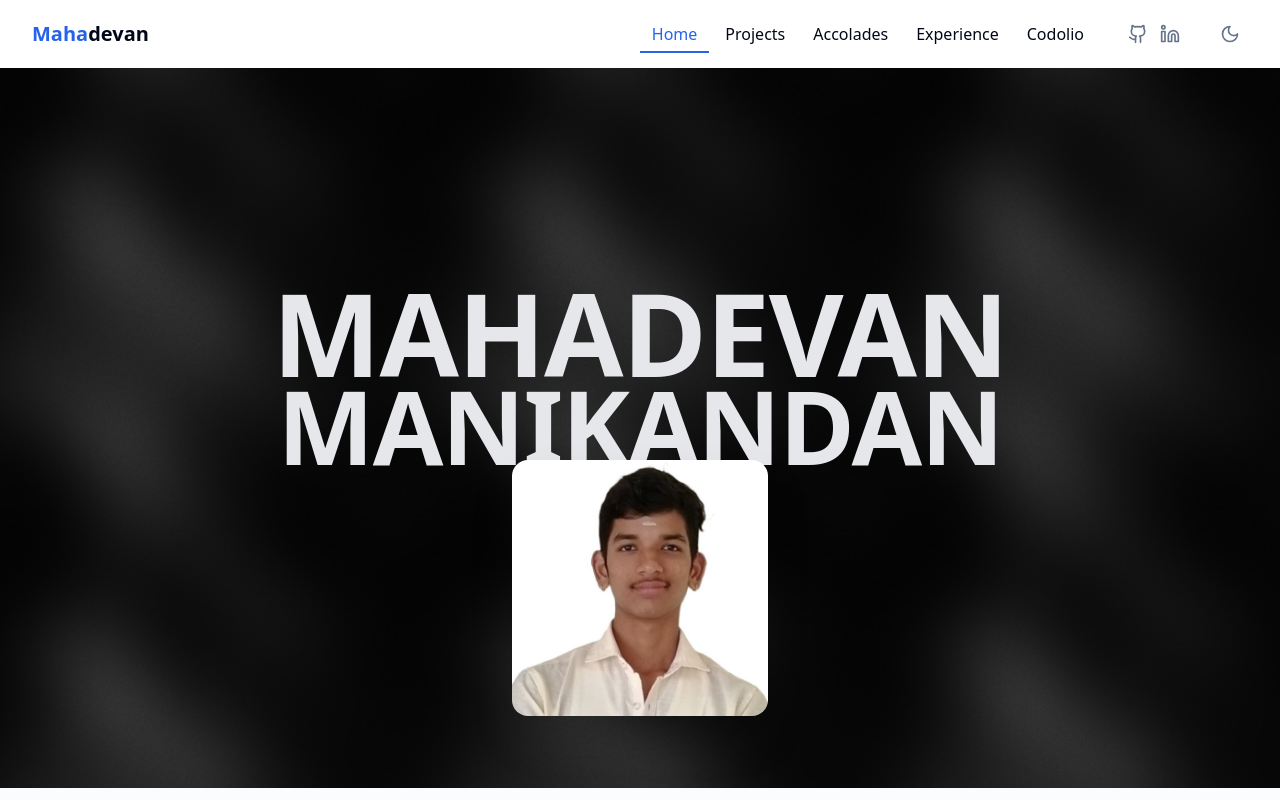
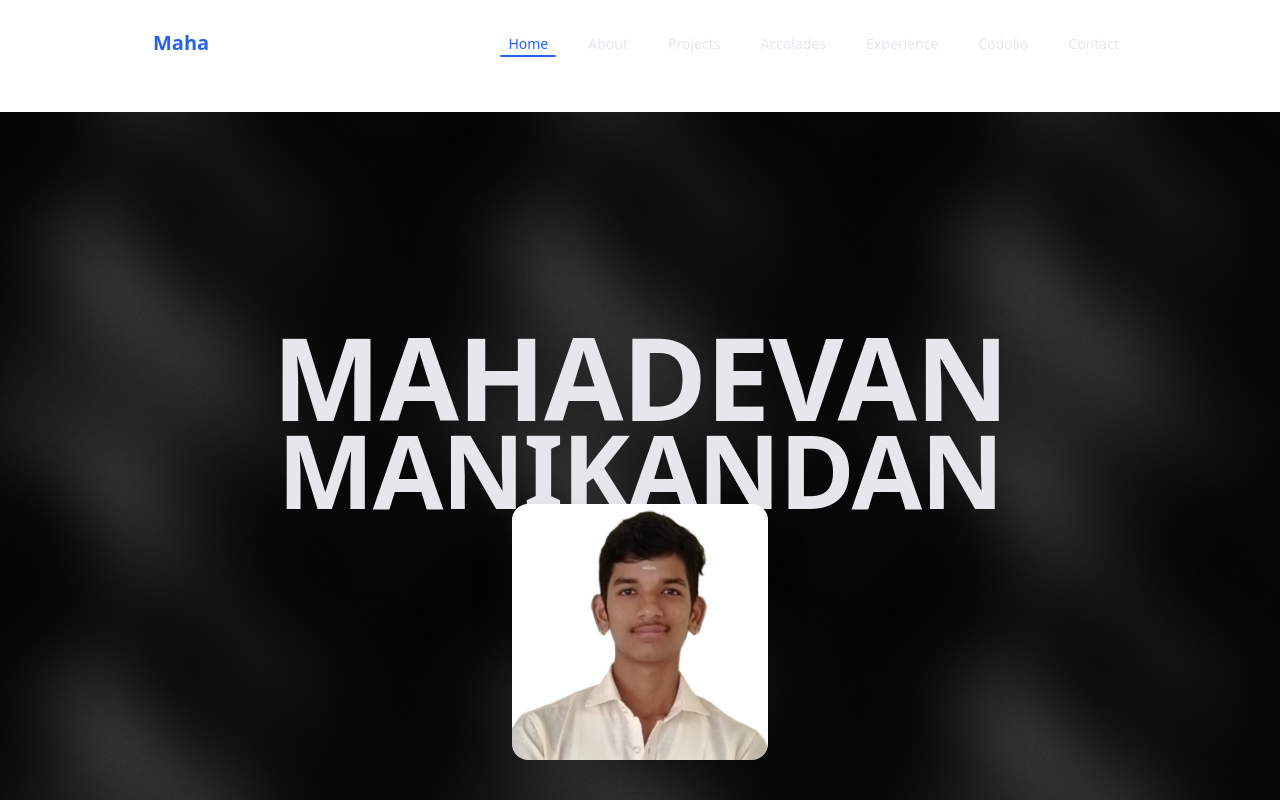
Before and after one commit to Mahadevan2005/Latest_Portfolio, a React (Vite) app: page / in a window 1280 px wide. Shown: the top 800 px of the page. Built offline with nearby package versions, Linux system fonts and the light colour scheme.

Commit message:
Navbar.tsx Updated

```diff
--- a/src/components/Layout/Navbar.tsx
+++ b/src/components/Layout/Navbar.tsx
@@ -1,78 +1,57 @@
-import { useState, useEffect } from 'react';
-import { NavLink } from 'react-router-dom';
-import { Menu, X, Moon, Sun, Github, Linkedin} from 'lucide-react';
-import { useTheme } from '../../context/ThemeContext';
-import { motion, AnimatePresence } from 'framer-motion';
+import { useState, useEffect } from "react";
+import { NavLink } from "react-router-dom";
+import { motion, AnimatePresence } from "framer-motion";
+import { Menu, X } from "lucide-react";
 
 const Navbar = () => {
+  const [scrolled, setScrolled] = useState(false);
   const [isOpen, setIsOpen] = useState(false);
-  const [scrolled, setScrolled] = useState(false);
-  const { theme, toggleTheme } = useTheme();
 
-  // Handle scroll effect
   useEffect(() => {
-    const handleScroll = () => {
-      if (window.scrollY > 20) {
-        setScrolled(true);
-      } else {
-        setScrolled(false);
-      }
-    };
-
-    window.addEventListener('scroll', handleScroll);
-    return () => window.removeEventListener('scroll', handleScroll);
+    const handleScroll = () => setScrolled(window.scrollY > 20);
+    window.addEventListener("scroll", handleScroll);
+    return () => window.removeEventListener("scroll", handleScroll);
   }, []);
 
-  // Close mobile menu on resize
-  useEffect(() => {
-    const handleResize = () => {
-      if (window.innerWidth >= 768 && isOpen) {
-        setIsOpen(false);
-      }
-    };
-
-    window.addEventListener('resize', handleResize);
-    return () => window.removeEventListener('resize', handleResize);
-  }, [isOpen]);
-
   const navLinks = [
-    { name: 'Home', path: '/' },
-    { name: 'Projects', path: '/projects' },
-    { name: 'Accolades', path: '/accolades' },
-    { name: 'Experience', path: '/experience' },
-    { name: 'Codolio', path: '/codolio' },
-  ];
-
-  const socialLinks = [
-    { name: 'GitHub', icon: <Github className="h-5 w-5" />, href: 'https://github.com/mahadevan2005' },
-    { name: 'LinkedIn', icon: <Linkedin className="h-5 w-5" />, href: 'https://www.linkedin.com/in/m-mahadevan-8966b124a/' },
+    { name: "Home", path: "/" },
+    { name: "About", path: "/about" },
+    { name: "Projects", path: "/projects" },
+    { name: "Accolades", path: "/accolades" },
+    { name: "Experience", path: "/experience" },
+    { name: "Codolio", path: "/codolio" },
+    { name: "Contact", path: "/contact" },
   ];
 
   return (
-    <header
-      className={`sticky top-0 z-40 w-full transition-all duration-300 ${
-        scrolled ? 'bg-background/80 backdrop-blur-md shadow-sm' : 'bg-transparent'
+    <>
+      {/* Navbar */}
+      <header className="fixed top-4 left-1/2 -translate-x-1/2 z-50 w-full flex justify-center px-4">
+        <nav
+          className={`flex items-center justify-between w-full max-w-5xl rounded-2xl border px-6 py-3 transition-all duration-300 ${
+            scrolled
+              ? "bg-white/80 text-gray-900 shadow-md backdrop-blur-md border-gray-200"
+              : "bg-white/20 text-white border-white/30 backdrop-blur-md"
           }`}
         >
-      <div className="container-custom py-4">
-        <nav className="flex items-center justify-between">
           {/* Logo */}
-          <NavLink to="/" className="font-bold text-xl relative z-50">
+          <NavLink to="/" className="font-bold text-lg sm:text-xl">
             <span className="text-primary">Maha</span>devan
           </NavLink>
 
           {/* Desktop Nav */}
-          <div className="hidden md:flex items-center gap-8">
-            <ul className="flex space-x-1">
+          <ul className="hidden md:flex gap-6">
             {navLinks.map((link) => (
               <li key={link.name}>
                 <NavLink
                   to={link.path}
                   className={({ isActive }) =>
-                      `relative px-3 py-2 rounded-md transition-colors ${
+                    `relative px-2 py-1 text-sm font-medium transition-colors ${
                       isActive
-                          ? 'text-primary font-medium'
-                          : 'hover:text-primary'
+                        ? "text-primary"
+                        : scrolled
+                        ? "text-gray-700 hover:text-primary"
+                        : "text-gray-200 hover:text-white"
                     }`
                   }
                 >
@@ -81,8 +60,8 @@ const Navbar = () => {
                       {link.name}
                       {isActive && (
                         <motion.span
-                            className="absolute bottom-0 left-0 h-0.5 w-full bg-primary"
-                            layoutId="navbar-indicator"
+                          layoutId="nav-underline"
+                          className="absolute bottom-0 left-0 w-full h-0.5 bg-primary rounded-full"
                         />
                       )}
                     </>
@@ -92,110 +71,50 @@ const Navbar = () => {
             ))}
           </ul>
 
-            {/* Social Links */}
-            <div className="flex items-center space-x-3">
-              {socialLinks.map((link) => (
-                <a
-                  key={link.name}
-                  href={link.href}
-                  target="_blank"
-                  rel="noopener noreferrer"
-                  className="text-muted-foreground hover:text-primary transition-colors"
-                  aria-label={link.name}
-                >
-                  {link.icon}
-                </a>
-              ))}
-            </div>
-
-            {/* Theme Switcher */}
-            <button
-              aria-label="Toggle theme"
-              onClick={toggleTheme}
-              className="rounded-md p-2 text-muted-foreground hover:text-foreground focus:outline-none focus:ring-2 focus:ring-primary"
-            >
-              {theme === 'dark' ? (
-                <Sun className="h-5 w-5" />
-              ) : (
-                <Moon className="h-5 w-5" />
-              )}
-            </button>
-          </div>
-
-          {/* Mobile Nav Toggle */}
-          <div className="flex items-center md:hidden">
-            <button
-              aria-label="Toggle theme"
-              onClick={toggleTheme}
-              className="mr-2 rounded-md p-2 text-muted-foreground hover:text-foreground focus:outline-none"
-            >
-              {theme === 'dark' ? (
-                <Sun className="h-5 w-5" />
-              ) : (
-                <Moon className="h-5 w-5" />
-              )}
-            </button>
+          {/* Mobile Toggle */}
           <button
             onClick={() => setIsOpen(!isOpen)}
-              className="p-2 rounded-md focus:outline-none"
+            className="md:hidden p-2"
             aria-label="Toggle menu"
           >
-              {isOpen ? (
-                <X className="h-6 w-6" />
-              ) : (
-                <Menu className="h-6 w-6" />
-              )}
+            {isOpen ? <X className="h-6 w-6" /> : <Menu className="h-6 w-6" />}
           </button>
-          </div>
+        </nav>
 
         {/* Mobile Menu */}
         <AnimatePresence>
           {isOpen && (
             <motion.div
-                initial={{ opacity: 0, height: 0 }}
-                animate={{ opacity: 1, height: 'auto' }}
-                exit={{ opacity: 0, height: 0 }}
+              initial={{ opacity: 0, y: -20 }}
+              animate={{ opacity: 1, y: 0 }}
+              exit={{ opacity: 0, y: -20 }}
               transition={{ duration: 0.3 }}
-                className="fixed inset-0 top-0 left-0 z-40 w-full h-screen bg-background md:hidden"
+              className="absolute top-full mt-3 left-1/2 -translate-x-1/2 w-[90%] rounded-2xl bg-white/95 backdrop-blur-lg border border-gray-200 shadow-lg p-6 flex flex-col items-center space-y-6 md:hidden"
             >
-                <div className="flex flex-col items-center justify-center h-full space-y-8 p-8">
-                  <ul className="flex flex-col items-center space-y-6 text-xl">
               {navLinks.map((link) => (
-                      <li key={link.name}>
                 <NavLink
+                  key={link.name}
                   to={link.path}
                   onClick={() => setIsOpen(false)}
                   className={({ isActive }) =>
-                            `font-medium ${isActive ? 'text-primary' : 'hover:text-primary'}`
+                    `text-lg font-medium ${
+                      isActive
+                        ? "text-primary"
+                        : "text-gray-700 hover:text-primary"
+                    }`
                   }
                 >
                   {link.name}
                 </NavLink>
-                      </li>
               ))}
-                  </ul>
-
-                  <div className="flex items-center space-x-5">
-                    {socialLinks.map((link) => (
-                      <a
-                        key={link.name}
-                        href={link.href}
-                        target="_blank"
-                        rel="noopener noreferrer"
-                        className="text-muted-foreground hover:text-primary transition-colors"
-                        aria-label={link.name}
-                      >
-                        {link.icon}
-                      </a>
-                    ))}
-                  </div>
-                </div>
             </motion.div>
           )}
         </AnimatePresence>
-        </nav>
-      </div>
       </header>
+
+      {/* Spacer so content doesn’t hide behind navbar */}
+      <div className="h-24 md:h-28"></div>
+    </>
   );
 };
 
```
Lines whose indentation alone changed are shown as unchanged.
